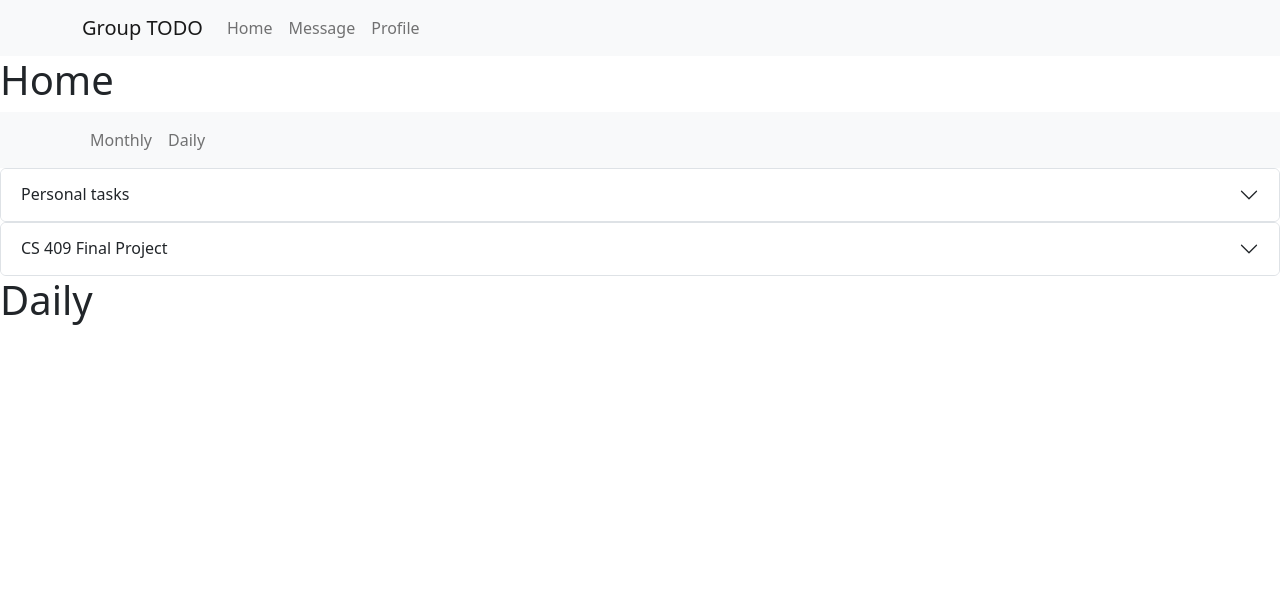
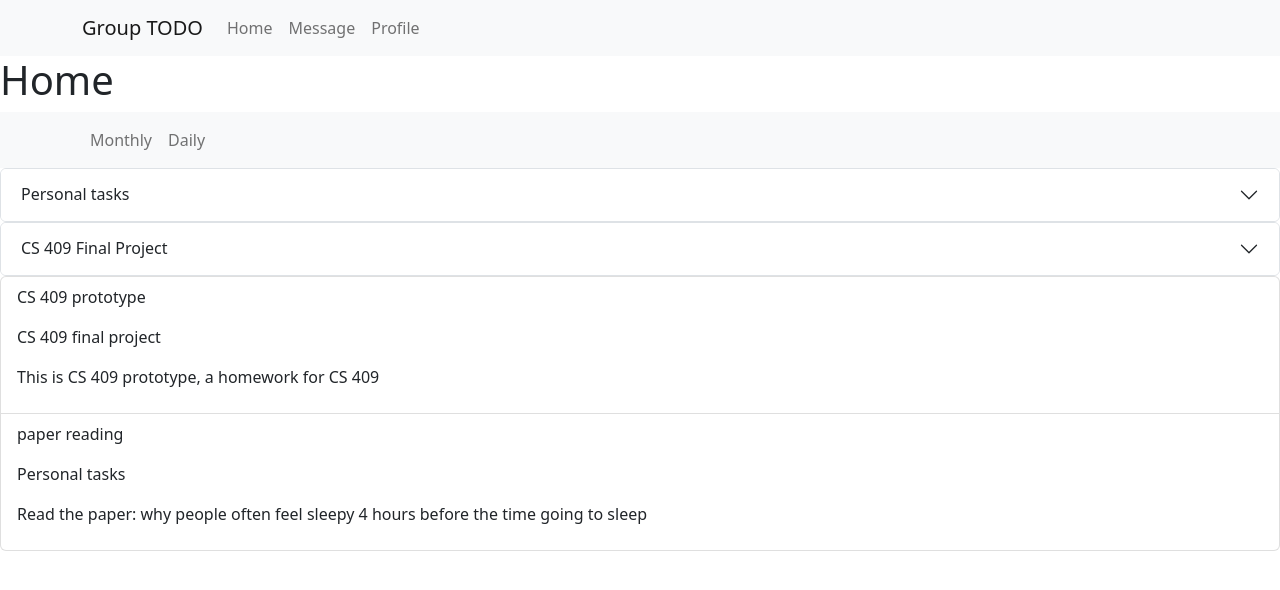
Before and after one commit to ShellyRiver/todolist_frontend, a React (Create React App) app: page /daily in a window 1280 px wide. Shown: the top 590 px of the page. Built offline with nearby package versions, Linux system fonts and the light colour scheme.

Commit message:
add daily

```diff
--- a/src/pages/home/Daily.tsx
+++ b/src/pages/home/Daily.tsx
@@ -1,5 +1,45 @@
-const Daily = () => {
-    return <h1>Daily</h1>;
-  };
+import ListGroup from 'react-bootstrap/ListGroup';
 
-  export default Daily;
+import React, { useEffect } from 'react';
+import { useState } from 'react';
+
+let today: any = Date.now();
+
+function Daily() {
+
+  const [componentList, setComponentList] = useState([]);
+
+  useEffect(() => {
+    __updateComponent();
+  }, [])  // TODO: add dependency?
+
+  function __updateComponent() {
+    let newComponentList: any = [];
+    let tasks: any = [
+      {name: "CS 409 prototype", description: "This is CS 409 prototype, a homework for CS 409", group: "CS 409 final project"},
+      {name: "paper reading", description: "Read the paper: why people often feel sleepy 4 hours before the time going to sleep", group: "Personal tasks"}
+    ];
+
+    for (let i in tasks) {
+      newComponentList.push(
+        <ListGroup.Item className='taskItem' key={'task'+i}>
+          <p>{tasks[i].name}</p>
+          <p>{tasks[i].group}</p>
+          <p>{tasks[i].description}</p>
+        </ListGroup.Item>
+      );
+    }
+
+    setComponentList(newComponentList);
+  }
+
+  return (
+    <>
+      <ListGroup className='taskBox'>
+        {componentList}
+      </ListGroup>
+    </>
+  );
+};
+
+export default Daily;
--- a/src/pages/home/Monthly.tsx
+++ b/src/pages/home/Monthly.tsx
@@ -13,7 +13,7 @@
                   [  2,  3,  4,  5,  6,  7,  8],
                   [  9, 10, 11, 12, 13, 14, 15]];
 // display tasks for the month of "today"
-let today: number = Date.now();
+let today: any = Date.now();
 
 function Monthly() {
 
@@ -29,10 +29,14 @@ function Monthly() {
     for (let i in dates) {
       let listGroupRowComponent: any = [];
       for (let j in dates[i]) {
-        listGroupRowComponent.push(DateBox(dates[i][j]));
+        listGroupRowComponent.push(
+          <div key={j}>
+            {DateBox(dates[i][j])}
+          </div>
+        );
       }
       newComponentList.push(
-        <ListGroup horizontal className='listGroupRow'>
+        <ListGroup horizontal className='listGroupRow' key={dates[i]}>
           {listGroupRowComponent}
         </ListGroup>
       );
@@ -84,6 +88,7 @@ function DateBox(difference: number) {
   return (
     <>
       <ListGroup.Item className='dateBox'>
+        {/* <p>{today}</p>   // TODO: display today's date  */}
         {taskComponent}
       </ListGroup.Item>
     </>
```
